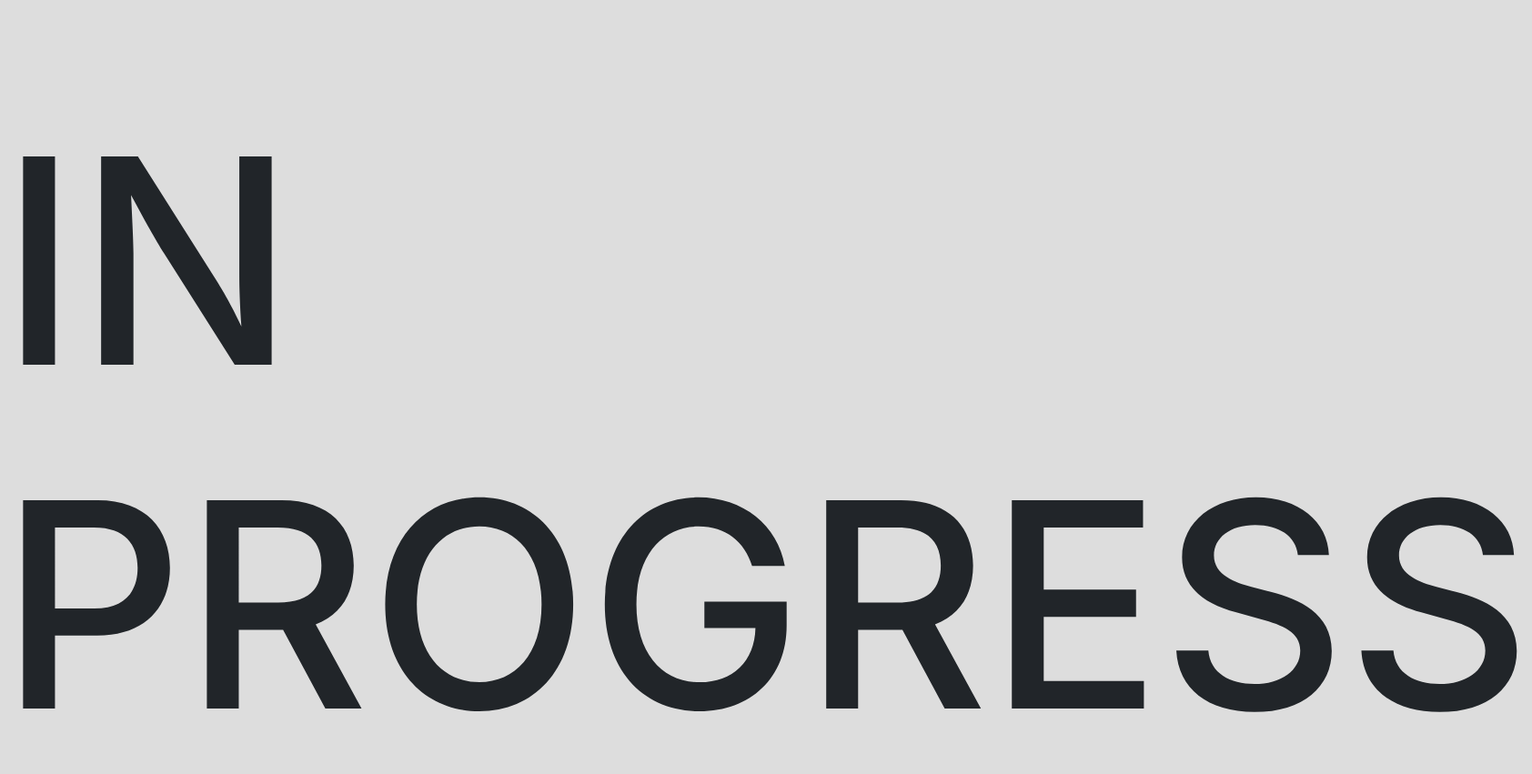
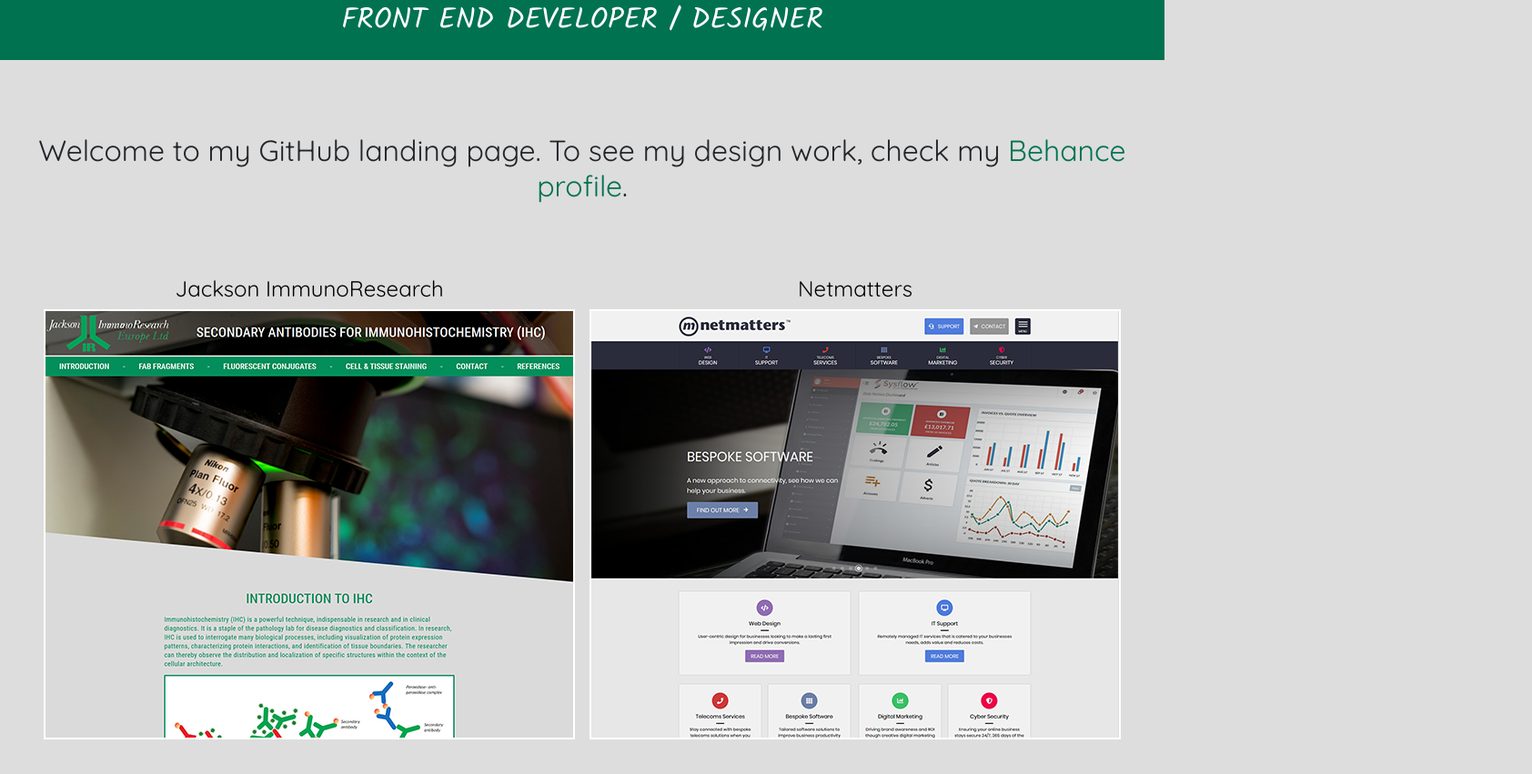
Before and after one commit to JordenHampton/jordenhampton.github.io, a plain HTML site: page index.html in a window 1280 px wide. Shown: the part 113-964 px from the top of the page at 91% size, 1684 px wide, since content can reach past the window. After the commit the page ends 926 px from the top, so only its background shows below. Drawn offline with nearby package versions, Linux system fonts and the light colour scheme.

Commit message:
Landing Page
Turned page into a landing page to display projects.

```diff
--- a/css/partials/_about.scss
+++ b/css/partials/_about.scss
@@ -1,3 +1,16 @@
 .about {
-    background: $offWhite;
+    margin: 0 auto;
+    margin-top: 3rem;
+    margin-bottom: 3rem;
+    width: 95%;
 }
+
+.about h2{
+    text-align: center;
+    font-size: 1.6rem;
+}
+
+.behance,
+.behance:hover {
+    color: $green;
+}
--- a/css/partials/_global.scss
+++ b/css/partials/_global.scss
@@ -1,16 +1,4 @@
 body {
     background: $offWhite;
-}
-
-h1 {
-    font-size: 19.68rem;
-}
-
-header,
-main {
-    display: none;
-}
-
-.container {
     font-family: 'Quicksand', sans-serif;
 }
--- a/css/partials/_header.scss
+++ b/css/partials/_header.scss
@@ -3,20 +3,18 @@
     background: $green;
     color: $fWhite;
     text-transform: uppercase;
+    margin: 0 auto;
+    text-align: center;
 }
 
-header h2 {
-    font-size: 1rem;
+header h1 {
+    font-size: 4rem;
+    margin: 0;
+    padding-top: 1.5rem;
+    margin-bottom: 1rem;
 }
 
-.bg-light {
-    background-color: $green !important;
+header h3 {
+    font-size: 2rem;
+    padding-bottom: 1.5rem;
 }
-
-.navbar-light .navbar-brand {
-    color: $fWhite;
-}
-
-.navbar-toggler {
-    filter: brightness(0) invert(1);
-}
--- /dev/null
+++ b/css/partials/_media.scss
@@ -0,0 +1,26 @@
+@media (min-width: 992px) {
+
+        .projects {
+            flex-flow: row;
+            justify-content: space-evenly;
+        }
+
+        h4 {
+            font-size: 1.5rem;
+        }
+
+        img {
+            height: auto;
+            margin: 0 0rem;
+        }
+
+        .about {
+            margin-top: 5rem;
+            margin-bottom: 5rem;
+        }
+
+        .about h2 {
+            font-size: 2rem;
+        }
+
+}
--- /dev/null
+++ b/css/partials/_projects.scss
@@ -0,0 +1,26 @@
+.projects {
+    display: flex;
+    margin: 0 auto;
+    flex-flow: column;
+    width: 95%;
+}
+
+img {
+    width: 100%;
+    height: auto;
+    border: 2px solid $fWhite;
+    margin-bottom: 2rem;
+}
+
+h4 {
+    font-size: 1.2rem;
+    text-align: center;
+}
+
+a {
+    color: black;
+}
+
+a:hover {
+    color: black;
+}
--- a/css/style.scss
+++ b/css/style.scss
@@ -8,4 +8,6 @@
         'partials/mixins',
         'partials/global',
         'partials/header',
-        'partials/about';
+        'partials/about',
+        'partials/projects',
+        'partials/media';
--- a/index.html
+++ b/index.html
@@ -13,30 +13,25 @@
 </head>
 <body>
 
-    <h1>IN PROGRESS</h1>
+    <header>
+        <h1>Jorden Hampton</h1>
+        <h3>Front End Developer / Designer</h3>
+    </header>
 
-    <div class="">
-        <header>
-            <nav class="navbar navbar-expand-lg navbar-light bg-light">
-                <a class="navbar-brand" href="#">Jorden Hampton</a>
-                <button class="navbar-toggler" type="button" data-toggle="collapse" data-target="#navbarNavAltMarkup" aria-controls="navbarNavAltMarkup" aria-expanded="false" aria-label="Toggle navigation">
-                    <span class="navbar-toggler-icon"></span>
-                </button>
-                <div class="collapse navbar-collapse" id="navbarNavAltMarkup">
-                    <div class="navbar-nav">
-                    <a class="nav-item nav-link" href="#">About</a>
-                    <a class="nav-item nav-link" href="#">Skills</a>
-                    <a class="nav-item nav-link" href="#">Portfolio</a>
-                    <a class="nav-item nav-link" href="#">Contact</a>
-                    </div>
-                </div>
-            </nav>
-        </header>
-        <main>
-            <div class="container">
-                <h2>About</h2>
-            </div>
-        </main>
+    <div class="about">
+        <h2>Welcome to my GitHub landing page. To see my design work, check my <a class="behance" href="https://www.behance.net/jordenhampton">Behance profile</a>.</h2>
     </div>
+
+    <div class="projects">
+        <a href="https://jordenhampton.github.io/Jackson-ImmunoResearch/">
+            <h4>Jackson ImmunoResearch</h4>
+            <img class="" src="img/jir.png" alt="Screenshot of Jackson ImmunoResearch webpage">
+        </a>
+        <a href="https://jordenhampton.github.io/Web-Reflection/">
+            <h4>Netmatters</h4>
+            <img class="" src="img/netmatters.png" alt="Screenshot of Netmatters webpage">
+        </a>
+    </div>
+
 </body>
 </html>
```
Also changed, not shown: css/style.css, img/jir.png (added), img/netmatters.png (added), 1 other file.
